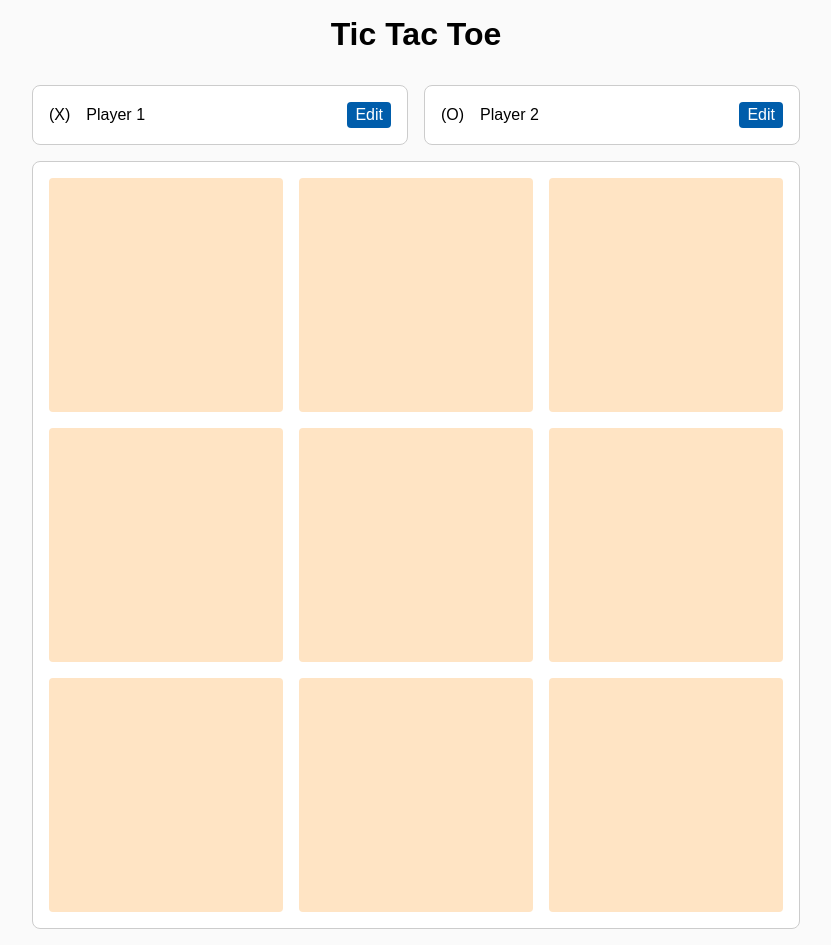
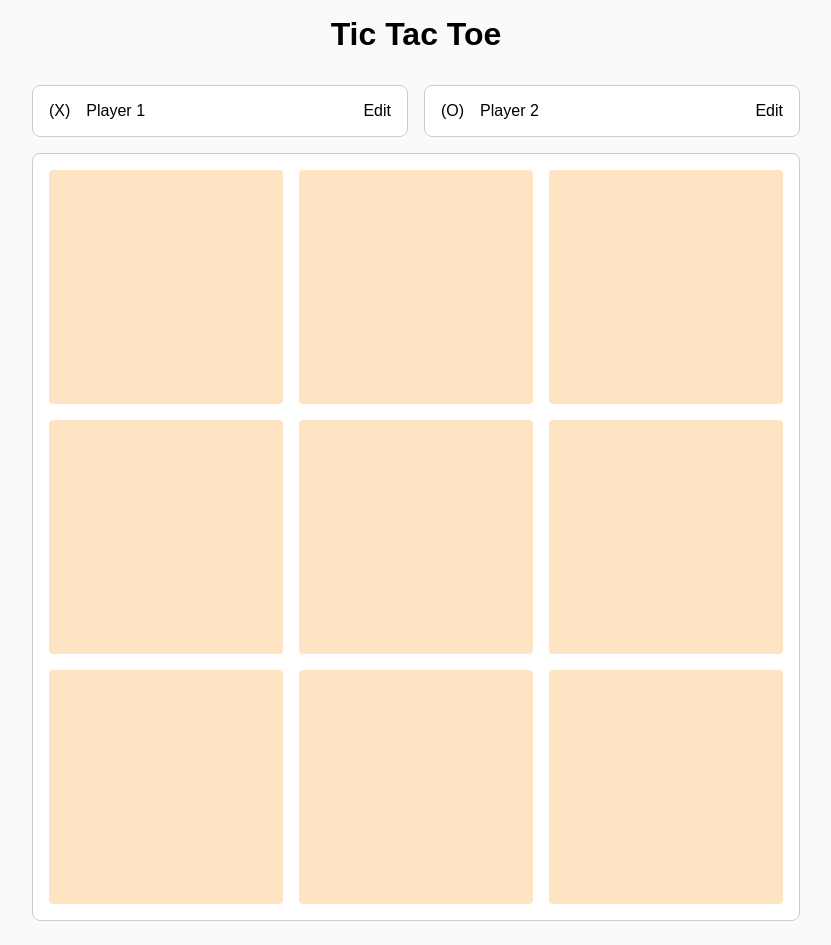
Before and after one commit to sample-react-projects/tic-tac-toe, a React (Vite) app: page / in a window 1280 px wide. Shown: the whole page, without its empty margins (224-1055 px from the left). Built offline with nearby package versions, Linux system fonts and the light colour scheme.

Commit message:
Import reusable styles

```diff
--- a/src/components/modal/Modal.module.scss
+++ b/src/components/modal/Modal.module.scss
@@ -1,3 +1,5 @@
+@import '../../../common/button.scss';
+
 .modal {
   &__mask {
     background-color: rgba(0, 0, 0, 0.3);
--- a/src/components/player/Player.module.scss
+++ b/src/components/player/Player.module.scss
@@ -1,3 +1,6 @@
+@import "../../../common/button.scss";
+@import "../../../common/textbox.scss";
+
 .player {
   align-items: center;
   display: flex;
--- a/src/index.scss
+++ b/src/index.scss
@@ -16,24 +16,3 @@ h1.title {
   text-align: center;
   margin: 1rem;
 }
-
-button {
-  all: unset;
-  border-radius: 0.25rem;
-  cursor: pointer;
-
-  &.primary {
-    background-color: #005dab;
-    color: #fff;
-    padding: 0.25rem 0.5rem;
-
-    &:hover {
-      background-color: #0021aa;
-    }
-  }
-}
-
-input[type="text"] {
-  border: 1px solid #aaa;
-  padding: 0.25rem 0.5rem;
-}
```
